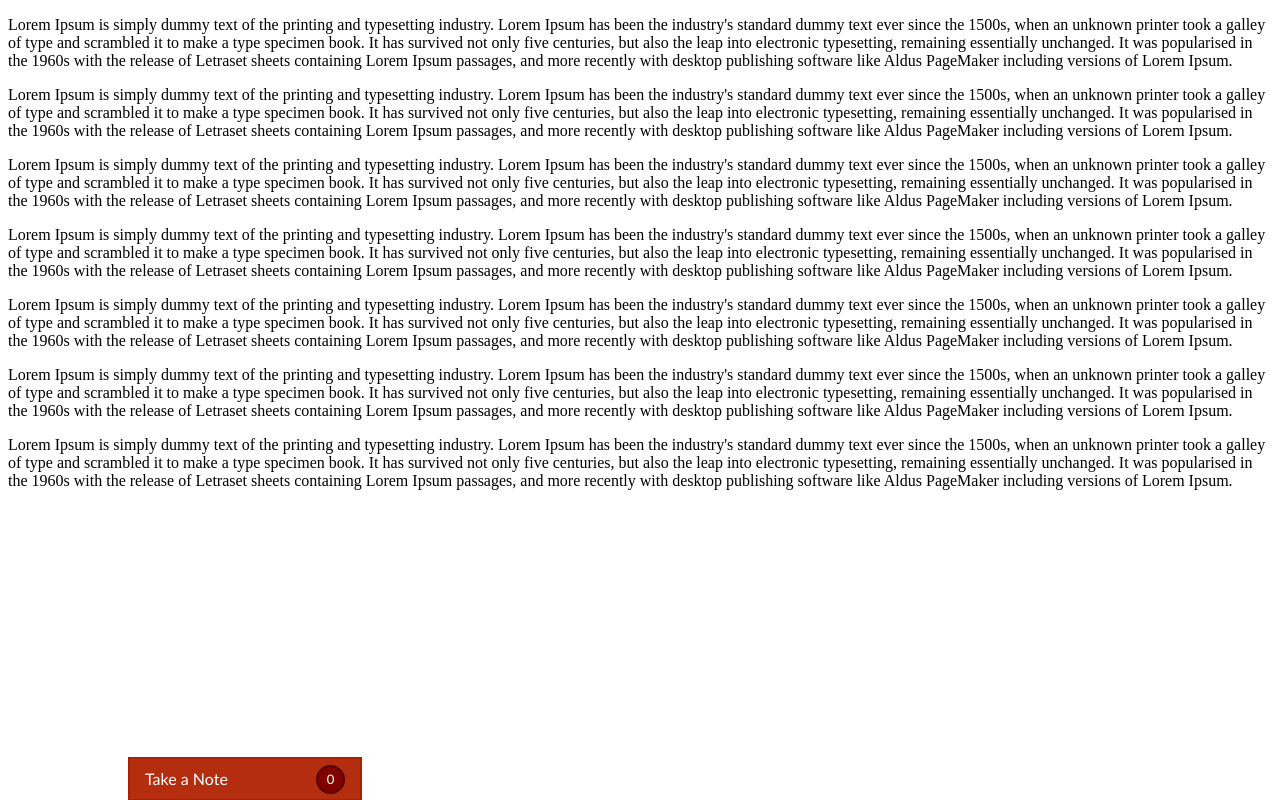
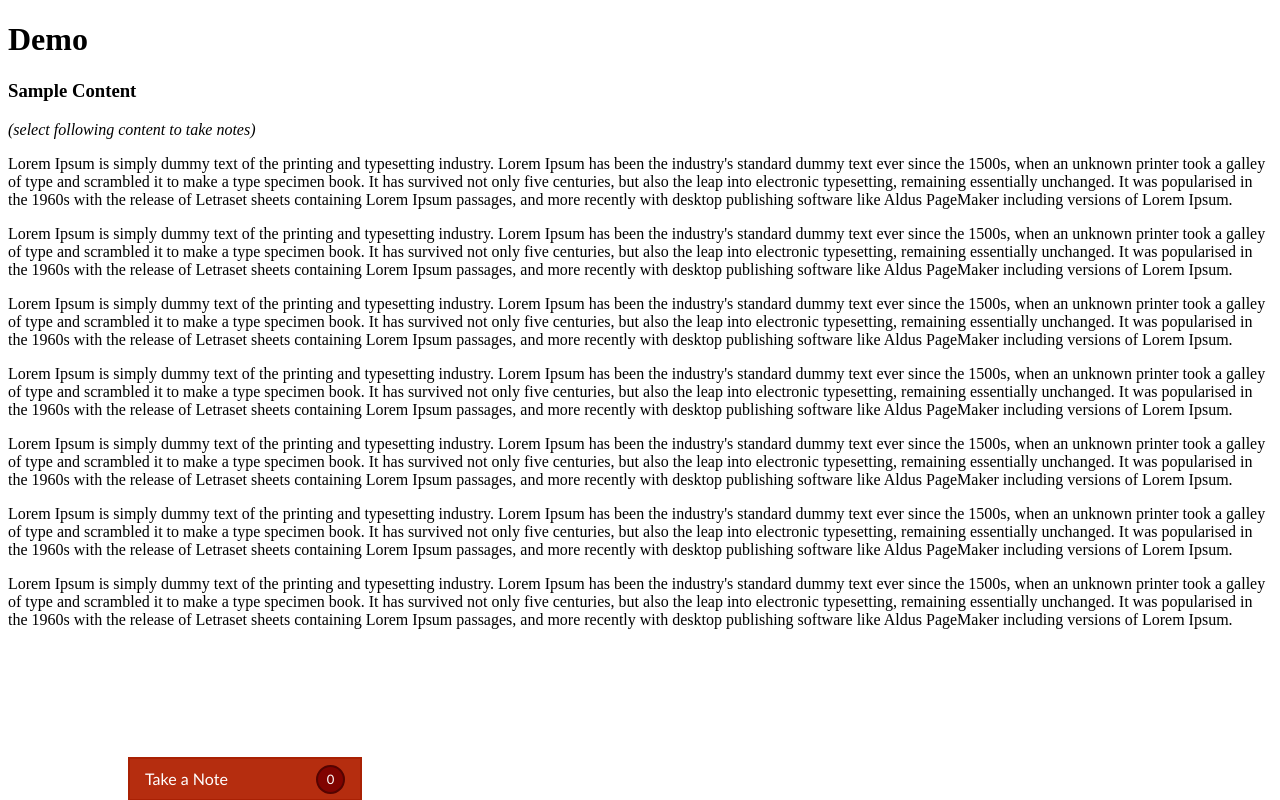
Before and after one commit to Amberish/takeanote, a plain HTML site: page index.html in a window 1280 px wide. Drawn offline with Linux system fonts and the light colour scheme.

Commit message:
HTML page updated.

```diff
--- a/index.html
+++ b/index.html
@@ -7,10 +7,11 @@
 	<script type="text/javascript" src="./js/jquery.selection.js"></script>
 </head>
 <body>
+	<h1>Demo</h1>
 	<div class="foo"></div>
-	<div class="hello">
+	<h3>Sample Content </h3>
+	<i>(select following content to take notes)</i>
 	<p>Lorem Ipsum is simply dummy text of the <span>printing and typesetting industry. Lorem Ipsum has been the industry's standard dummy text ever since the 1500s, when an unknown printer took a galley of type and</span> scrambled it to make a type specimen book. It has survived not only five centuries, but also the leap into electronic typesetting, remaining essentially unchanged. It was popularised in the 1960s with the release of Letraset sheets containing Lorem Ipsum passages, and more recently with desktop publishing software like Aldus PageMaker including versions of Lorem Ipsum.</p>
-	</div>
 	<p>Lorem Ipsum is simply dummy text of the printing and typesetting industry. Lorem Ipsum has been the industry's standard dummy text ever since the 1500s, when an unknown printer took a galley of type and scrambled it to make a type specimen book. It has survived not only five centuries, but also the leap into electronic typesetting, remaining essentially unchanged. It was popularised in the 1960s with the release of Letraset sheets containing Lorem Ipsum passages, and more recently with desktop publishing software like Aldus PageMaker including versions of Lorem Ipsum.</p>
 	<p>Lorem Ipsum is simply dummy text of the printing and typesetting industry. Lorem Ipsum has been the industry's standard dummy text ever since the 1500s, when an unknown printer took a galley of type and scrambled it to make a type specimen book. It has survived not only five centuries, but also the leap into electronic typesetting, remaining essentially unchanged. It was popularised in the 1960s with the release of Letraset sheets containing Lorem Ipsum passages, and more recently with desktop publishing software like Aldus PageMaker including versions of Lorem Ipsum.</p>
 	<p>Lorem Ipsum is simply dummy text of the printing and typesetting industry. Lorem Ipsum has been the industry's standard dummy text ever since the 1500s, when an unknown printer took a galley of type and scrambled it to make a type specimen book. It has survived not only five centuries, but also the leap into electronic typesetting, remaining essentially unchanged. It was popularised in the 1960s with the release of Letraset sheets containing Lorem Ipsum passages, and more recently with desktop publishing software like Aldus PageMaker including versions of Lorem Ipsum.</p>
```
